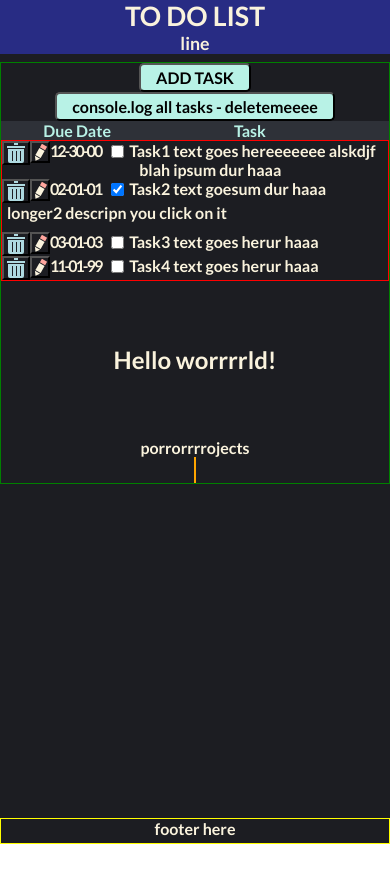
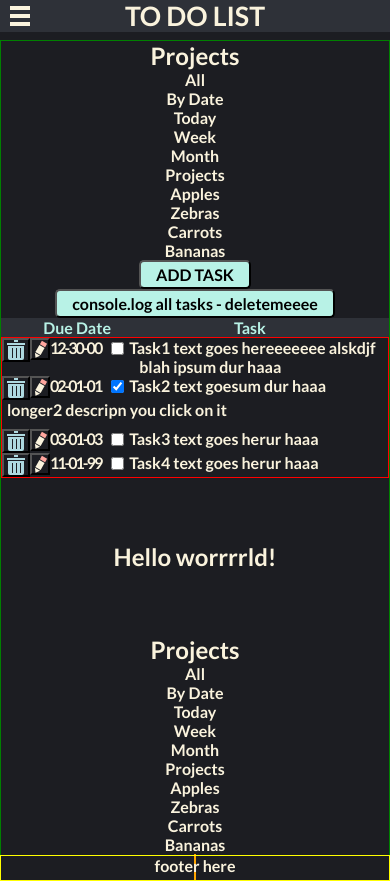
Before and after one commit to mbeckdev/to-do-react, a React (Create React App) app: page / in a window 390 px wide. Before the commit the page ends 844 px from the top, so only its background shows below. Built offline with nearby package versions, Linux system fonts and the light colour scheme.

Commit message:
Add hamburger and show project menu on hamburger click

```diff
--- a/src/App.js
+++ b/src/App.js
@@ -304,17 +304,27 @@ function App() {
     console.log('taskToEdit', taskToEdit);
   };
 
+  const [showMobileMenu, setShowMobileMenu] = useState(true);
+
+  const handleHamburgerClick = () => {
+    console.log('hamburger click showmobilemenu=', showMobileMenu);
+    setShowMobileMenu((prev) => !prev);
+    //Show Project menu on top of screen for mobile view
+  };
+
   return (
     <ThemeProvider theme={useLightTheme ? lightTheme : darkTheme}>
       <WrapperApp>
         <div className="app">
           <header className="app-header">
             <h1>TO DO LIST</h1>
-            <Hamburger />
+            <Hamburger handleHamburgerClick={handleHamburgerClick} />
           </header>
 
           <main>
             <div id="main-width-container">
+              {showMobileMenu && <ProjectMenu />}
+
               {!manageTaskFormIsHidden && (
                 <ManageTaskForm
                   handleOnSubmit={handleOnSubmit}
--- a/src/Hamburger.jsx
+++ b/src/Hamburger.jsx
@@ -1,14 +1,62 @@
 import React from 'react';
 
 import styled from 'styled-components';
+import WrapperApp from './styles/WrapperApp';
 
 const WrapperHamburger = styled.section`
-  background: ${(props) => props.theme.colors.color5Black};
+  position: absolute;
+  left: 0;
+
+  display: flex;
+  flex-direction: column;
+  justify-content: center;
+  padding: 0 10px;
+
+  cursor: pointer;
   color: ${(props) => props.theme.colors.textColor1};
+
+  .hamburger-line {
+    position: relative;
+    width: 20px;
+    height: 4px;
+    background-color: ${(props) => props.theme.colors.color2Yellow};
+
+    margin: 2px 0;
+  }
+
+  @media only screen and (min-width: 700px) {
+    /* h1 {
+    margin-left: 10px;
+  }
+
+  nav {
+    position: relative;
+    top: 0;
+  } */
+
+    #hamburger {
+      display: none;
+    }
+    /*
+  #nav-main-container {
+    display: grid;
+    grid-template-columns: auto 1fr;
+  }
+
+  .nav-is-left {
+    transform: none;
+  } */
+  }
 `;
 
-function Hamburger() {
-  return <div>line</div>;
+function Hamburger(props) {
+  return (
+    <WrapperHamburger id="hamburger" onClick={props.handleHamburgerClick}>
+      <div class="hamburger-line"></div>
+      <div class="hamburger-line"></div>
+      <div class="hamburger-line"></div>
+    </WrapperHamburger>
+  );
 }
 
 export default Hamburger;
--- a/src/components/ProjectMenu.jsx
+++ b/src/components/ProjectMenu.jsx
@@ -1,7 +1,26 @@
 import React from 'react';
 
 function ProjectMenu() {
-  return <div>porrorrrrojects</div>;
+  return (
+    <div>
+      <h2>Projects</h2>
+      <div>All</div>
+      <ul>
+        By Date
+        <li>Today</li>
+        <li>Week</li>
+        <li>Month</li>
+      </ul>
+
+      <ul>
+        Projects
+        <li>Apples</li>
+        <li>Zebras</li>
+        <li>Carrots</li>
+        <li>Bananas</li>
+      </ul>
+    </div>
+  );
 }
 
 export default ProjectMenu;
--- a/src/styles/WrapperApp.js
+++ b/src/styles/WrapperApp.js
@@ -14,6 +14,7 @@ const WrapperApp = styled.section`
   }
 
   .app-header {
+    position: relative;
     display: flex;
     flex-direction: column;
     align-items: center;
@@ -33,6 +34,7 @@ const WrapperApp = styled.section`
 
   header {
     background-color: #282c84;
+    background-color: ${(props) => props.theme.colors.color5BlackLighter1};
     /* height: 100px; */
   }
 
```
